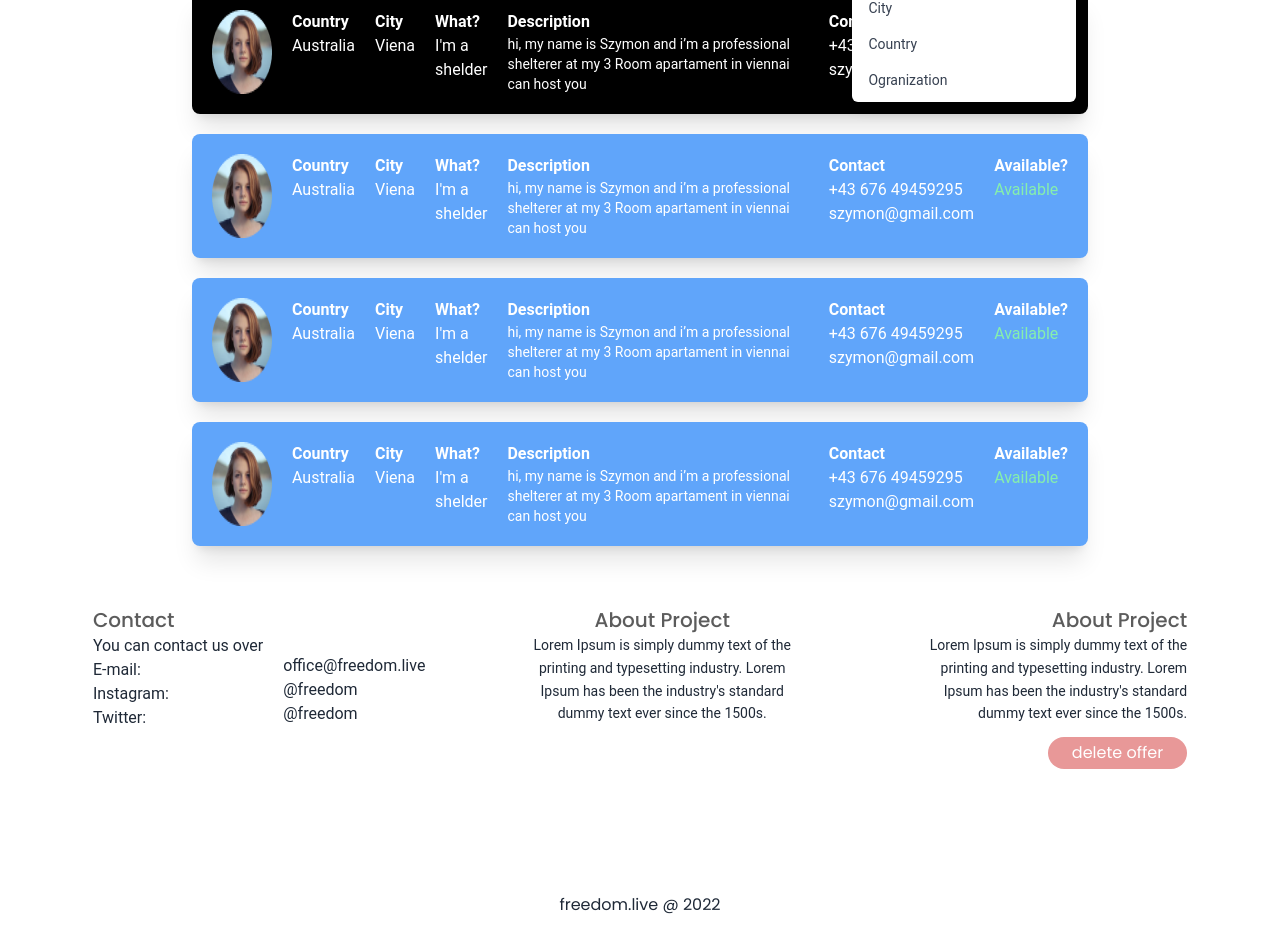
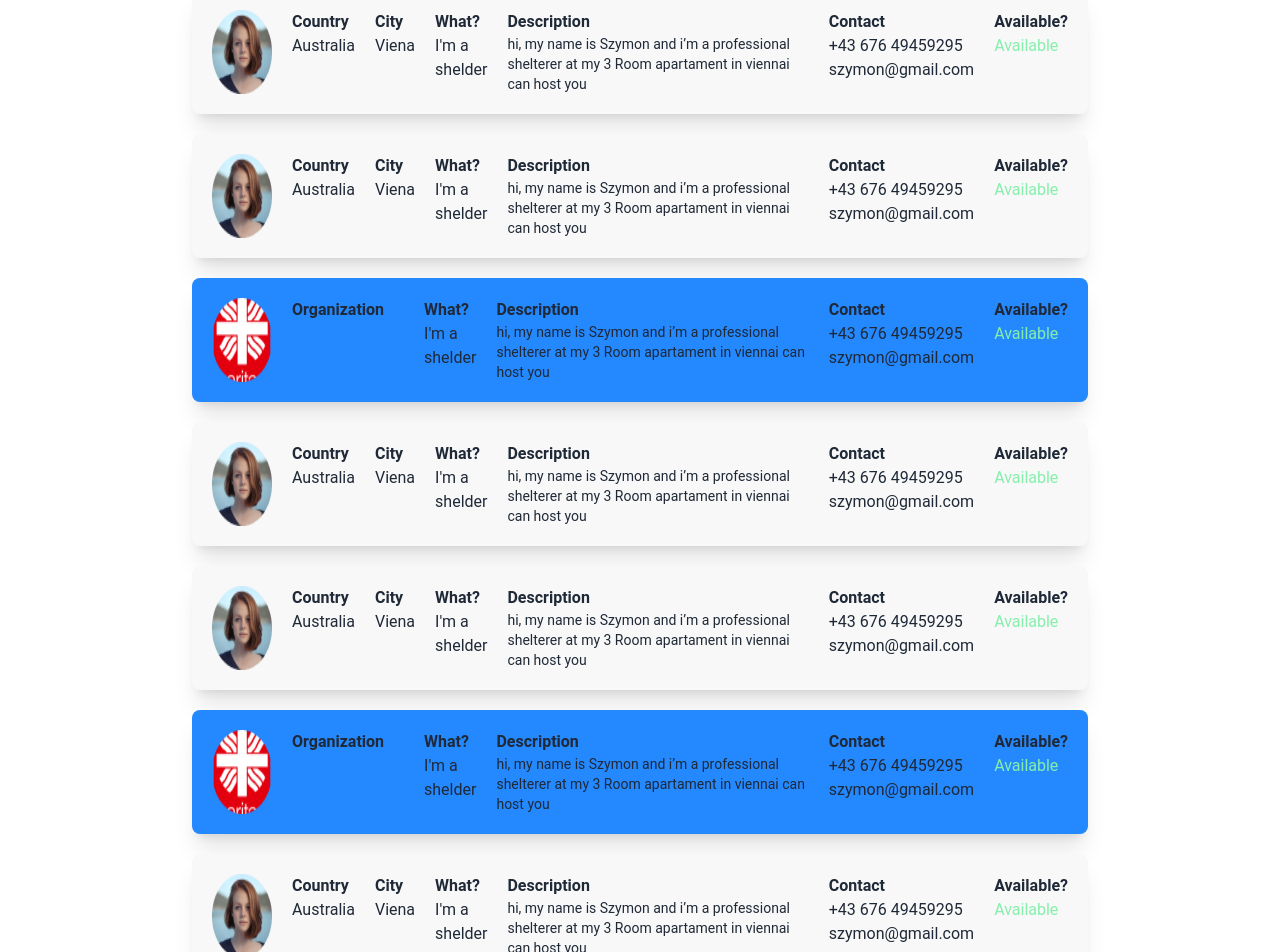
Before and after one commit to sowrovsarkar63/freedom.live, a React (Create React App) app: page / in a window 1280 px wide. Shown: the part 957-1909 px from the top of the page. Built offline with nearby package versions, Linux system fonts and the light colour scheme.

Commit message:
donators section responsive

```diff
--- a/src/Components/Donators/Donator.js
+++ b/src/Components/Donators/Donator.js
@@ -10,7 +10,7 @@ export default function Donator() {
   };
   return (
     <section className="donars">
-      <div className=" flex flex-col align-middle md:flex-row md:justify-around lg:flex-row lg:justify-around xl:flex-row xl:justify-around 2xl:flex-row 2xl:justify-around py-5">
+      <div className=" flex flex-col items-center space-y-5 md:flex-row md:justify-around lg:flex-row lg:justify-around xl:flex-row xl:justify-around 2xl:flex-row 2xl:justify-around py-5">
         {/* left searchbar */}
 
         <div className="relative mr-3">
@@ -39,7 +39,7 @@ export default function Donator() {
 
         {/* right filter and filter icon */}
 
-        <div className="search-by-filter">
+        {/* <div className="search-by-filter">
        <div className="flex justify-center">
        <h3 className="text-xl underline"> Search by map</h3>
         <div className="relative inline-block text-left">
@@ -54,7 +54,7 @@ export default function Donator() {
   <div className="origin-top-right absolute right-0 mt-2 w-56 rounded-md shadow-lg bg-white ring-1 ring-black ring-opacity-5 focus:outline-none" role="menu" aria-orientation="vertical" aria-labelledby="menu-button" tabindex="-1">
     <div className="py-1" role="none">
       {/* <!-- Active: "bg-gray-100 text-gray-900", Not Active: "text-gray-700" --> */}
-      <a href="#" className="text-gray-300 block px-4 py-2 text-sm font-poppin" role="menuitem" tabindex="-1" id="menu-item-0">Filter by</a>
+      {/* <a href="#" className="text-gray-300 block px-4 py-2 text-sm font-poppin" role="menuitem" tabindex="-1" id="menu-item-0">Filter by</a>
       <a href="#" className="text-gray-700 block px-4 py-2 text-sm" role="menuitem" tabindex="-1" id="menu-item-0">City</a>
       <a href="#" className="text-gray-700 block px-4 py-2 text-sm" role="menuitem" tabindex="-1" id="menu-item-1">Country</a>
       <a href="#" className="text-gray-700 block px-4 py-2 text-sm" role="menuitem" tabindex="-1" id="menu-item-2">Ogranization</a>
@@ -63,59 +63,14 @@ export default function Donator() {
   </div>
 </div>
        </div>
-        </div>
+        </div> */}
       </div>
 
 
+<div className="flex justify-center">
 
-      <div className="details flex justify-evenly bg-black  text-white mx-48 rounded-lg shadow-xl p-5 mb-5">
-         <div className="persona flex">
-            <img src="/assets/Ellipse 1.png" alt="image" />
-            <div className="flex flex-col ml-5">
-            <strong>Country</strong>
-            <p>Australia</p>
-            </div>
-
-
-            {/*  */}
-            <div className="flex flex-col ml-5">
-            <strong>City</strong>
-            <p>Viena</p>
-            </div>
-            {/*  */}
-
-            <div className="flex flex-col ml-5">
-            <strong>What?</strong>
-            <p>I'm a shelder</p>
-            </div>
-
-  {/*  */}
-
-  <div className="flex flex-col ml-5  ">
-            <strong>Description</strong>
-            <p className="text-sm">hi, my name is Szymon and i’m a professional shelterer  at my 3 Room   apartament in  viennai can host you</p>
-</div>
-         </div>
-         <div className="contact flex justify-center">
-         <div className="flex flex-col ml-5 ">
-            <strong>Contact </strong>
-            <p className="break-all">+43 676 49459295</p>
-            <p>szymon@gmail.com</p>
-</div>
-
-<div className="flex flex-col ml-5 ">
-            <strong>Available? </strong>
-            <p className="text-green-300">Available</p>
-
-</div>
-         </div>
-
-
-     </div>
-     {/* items 2 */}
-
-     <div className="details flex justify-evenly bg-blue-400  text-white mx-48 rounded-lg shadow-xl p-5 mb-5">
-         <div className="persona flex">
+<div className="details flex flex-col     items-start lg:flex-row lg:justify-evenly xl:flex-row xl:justify-evenly 2xl:flex-row 2xl:justify-evenly  bg-[#F8F8F8] mx-48 rounded-lg shadow-xl p-5 mb-5">
+         <div className="persona flex flex-col  lg:flex-row xl:flex-row 2xl:flex-row">
             <img src="/assets/Ellipse 1.png" alt="image" />
             <div className="flex flex-col ml-5">
             <strong>Country</strong>
@@ -159,12 +114,14 @@ export default function Donator() {
 
      </div>
 
+</div>
 
-     {/* item 3 */}
+     {/* items 2 */}
 
+     <div className="flex justify-center">
 
-     <div className="details flex justify-evenly bg-blue-400  text-white mx-48 rounded-lg shadow-xl p-5 mb-5">
-         <div className="persona flex">
+  <div className="details flex flex-col     items-start lg:flex-row lg:justify-evenly xl:flex-row xl:justify-evenly 2xl:flex-row 2xl:justify-evenly  bg-[#F8F8F8] mx-48 rounded-lg shadow-xl p-5 mb-5">
+           <div className="persona flex flex-col  lg:flex-row xl:flex-row 2xl:flex-row">
               <img src="/assets/Ellipse 1.png" alt="image" />
               <div className="flex flex-col ml-5">
               <strong>Country</strong>
@@ -208,12 +165,66 @@ export default function Donator() {
 
        </div>
 
+  </div>
+
+{/* item 3  */}
+
+<div className="flex justify-center">
+
+  <div className="details flex flex-col     items-start lg:flex-row lg:justify-evenly xl:flex-row xl:justify-evenly 2xl:flex-row 2xl:justify-evenly  bg-[#2488FF] mx-48 rounded-lg shadow-xl p-5 mb-5">
+           <div className="persona flex flex-col  lg:flex-row xl:flex-row 2xl:flex-row">
+              <img src="/assets/Ellipse 2.png" alt="image" />
+              <div className="flex flex-col ml-5">
+              <strong>Organization</strong>
+              <p></p>
+              </div>
+
+
+              {/*  */}
+              <div className="flex flex-col ml-5">
+              <strong></strong>
+              <p></p>
+              </div>
+              {/*  */}
+
+              <div className="flex flex-col ml-5">
+              <strong>What?</strong>
+              <p>I'm a shelder</p>
+              </div>
+
+    {/*  */}
+
+    <div className="flex flex-col ml-5  ">
+              <strong>Description</strong>
+              <p className="text-sm">hi, my name is Szymon and i’m a professional shelterer  at my 3 Room   apartament in  viennai can host you</p>
+  </div>
+           </div>
+           <div className="contact flex justify-center">
+           <div className="flex flex-col ml-5 ">
+              <strong>Contact </strong>
+              <p className="break-all">+43 676 49459295</p>
+              <p>szymon@gmail.com</p>
+  </div>
+
+  <div className="flex flex-col ml-5 ">
+              <strong>Available? </strong>
+              <p className="text-green-300">Available</p>
+
+  </div>
+           </div>
+
+
+       </div>
+
+  </div>
 
      {/* item 4 */}
 
 
-     <div className="details flex justify-evenly bg-blue-400  text-white mx-48 rounded-lg shadow-xl p-5 mb-5">
-         <div className="persona flex">
+     <div className="flex justify-center">
+
+<div className="details flex flex-col     items-start lg:flex-row lg:justify-evenly xl:flex-row xl:justify-evenly 2xl:flex-row 2xl:justify-evenly  bg-[#F8F8F8] mx-48 rounded-lg shadow-xl p-5 mb-5">
+         <div className="persona flex flex-col  lg:flex-row xl:flex-row 2xl:flex-row">
             <img src="/assets/Ellipse 1.png" alt="image" />
             <div className="flex flex-col ml-5">
             <strong>Country</strong>
@@ -257,7 +268,159 @@ export default function Donator() {
 
      </div>
 
+</div>
 
+
+{/* item 5  */}
+
+<div className="flex justify-center">
+
+  <div className="details flex flex-col     items-start lg:flex-row lg:justify-evenly xl:flex-row xl:justify-evenly 2xl:flex-row 2xl:justify-evenly  bg-[#F8F8F8] mx-48 rounded-lg shadow-xl p-5 mb-5">
+           <div className="persona flex flex-col  lg:flex-row xl:flex-row 2xl:flex-row">
+              <img src="/assets/Ellipse 1.png" alt="image" />
+              <div className="flex flex-col ml-5">
+              <strong>Country</strong>
+              <p>Australia</p>
+              </div>
+
+
+              {/*  */}
+              <div className="flex flex-col ml-5">
+              <strong>City</strong>
+              <p>Viena</p>
+              </div>
+              {/*  */}
+
+              <div className="flex flex-col ml-5">
+              <strong>What?</strong>
+              <p>I'm a shelder</p>
+              </div>
+
+    {/*  */}
+
+    <div className="flex flex-col ml-5  ">
+              <strong>Description</strong>
+              <p className="text-sm">hi, my name is Szymon and i’m a professional shelterer  at my 3 Room   apartament in  viennai can host you</p>
+  </div>
+           </div>
+           <div className="contact flex justify-center">
+           <div className="flex flex-col ml-5 ">
+              <strong>Contact </strong>
+              <p className="break-all">+43 676 49459295</p>
+              <p>szymon@gmail.com</p>
+  </div>
+
+  <div className="flex flex-col ml-5 ">
+              <strong>Available? </strong>
+              <p className="text-green-300">Available</p>
+
+  </div>
+           </div>
+
+
+       </div>
+
+  </div>
+
+  {/* item 6  */}
+  <div className="flex justify-center">
+
+  <div className="details flex flex-col     items-start lg:flex-row lg:justify-evenly xl:flex-row xl:justify-evenly 2xl:flex-row 2xl:justify-evenly  bg-[#2488FF] mx-48 rounded-lg shadow-xl p-5 mb-5">
+           <div className="persona flex flex-col  lg:flex-row xl:flex-row 2xl:flex-row">
+              <img src="/assets/Ellipse 2.png" alt="image" />
+              <div className="flex flex-col ml-5">
+              <strong>Organization</strong>
+              <p></p>
+              </div>
+
+
+              {/*  */}
+              <div className="flex flex-col ml-5">
+              <strong></strong>
+              <p></p>
+              </div>
+              {/*  */}
+
+              <div className="flex flex-col ml-5">
+              <strong>What?</strong>
+              <p>I'm a shelder</p>
+              </div>
+
+    {/*  */}
+
+    <div className="flex flex-col ml-5  ">
+              <strong>Description</strong>
+              <p className="text-sm">hi, my name is Szymon and i’m a professional shelterer  at my 3 Room   apartament in  viennai can host you</p>
+  </div>
+           </div>
+           <div className="contact flex justify-center">
+           <div className="flex flex-col ml-5 ">
+              <strong>Contact </strong>
+              <p className="break-all">+43 676 49459295</p>
+              <p>szymon@gmail.com</p>
+  </div>
+
+  <div className="flex flex-col ml-5 ">
+              <strong>Available? </strong>
+              <p className="text-green-300">Available</p>
+
+  </div>
+           </div>
+
+
+       </div>
+
+  </div>
+
+  {/*item 7  */}
+  <div className="flex justify-center">
+
+  <div className="details flex flex-col     items-start lg:flex-row lg:justify-evenly xl:flex-row xl:justify-evenly 2xl:flex-row 2xl:justify-evenly  bg-[#F8F8F8] mx-48 rounded-lg shadow-xl p-5 mb-5">
+           <div className="persona flex flex-col  lg:flex-row xl:flex-row 2xl:flex-row">
+              <img src="/assets/Ellipse 1.png" alt="image" />
+              <div className="flex flex-col ml-5">
+              <strong>Country</strong>
+              <p>Australia</p>
+              </div>
+
+
+              {/*  */}
+              <div className="flex flex-col ml-5">
+              <strong>City</strong>
+              <p>Viena</p>
+              </div>
+              {/*  */}
+
+              <div className="flex flex-col ml-5">
+              <strong>What?</strong>
+              <p>I'm a shelder</p>
+              </div>
+
+    {/*  */}
+
+    <div className="flex flex-col ml-5  ">
+              <strong>Description</strong>
+              <p className="text-sm">hi, my name is Szymon and i’m a professional shelterer  at my 3 Room   apartament in  viennai can host you</p>
+  </div>
+           </div>
+           <div className="contact flex justify-center">
+           <div className="flex flex-col ml-5 ">
+              <strong>Contact </strong>
+              <p className="break-all">+43 676 49459295</p>
+              <p>szymon@gmail.com</p>
+  </div>
+
+  <div className="flex flex-col ml-5 ">
+              <strong>Available? </strong>
+              <p className="text-green-300">Available</p>
+
+  </div>
+           </div>
+
+
+       </div>
+
+  </div>
 
 
     </section>
```
Lines whose indentation alone changed are shown as unchanged.
